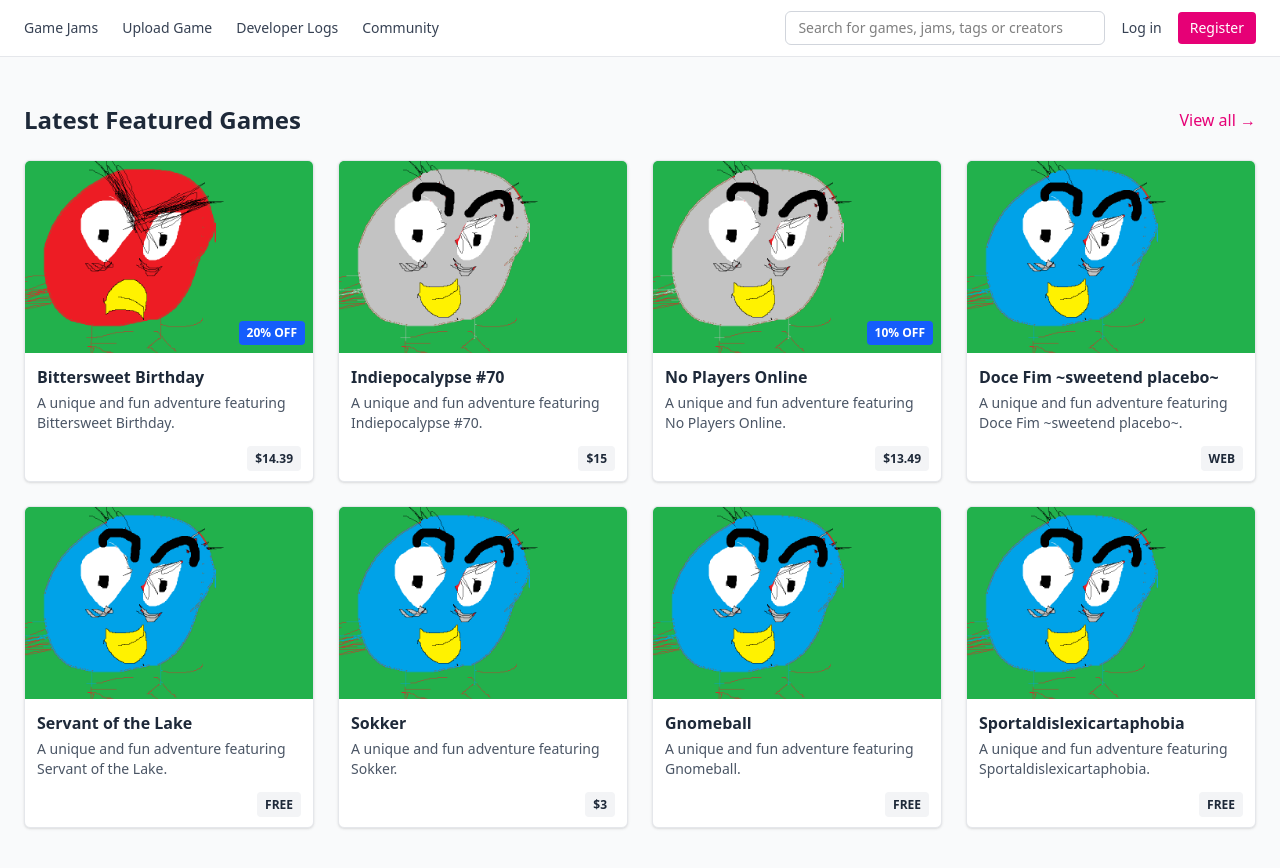
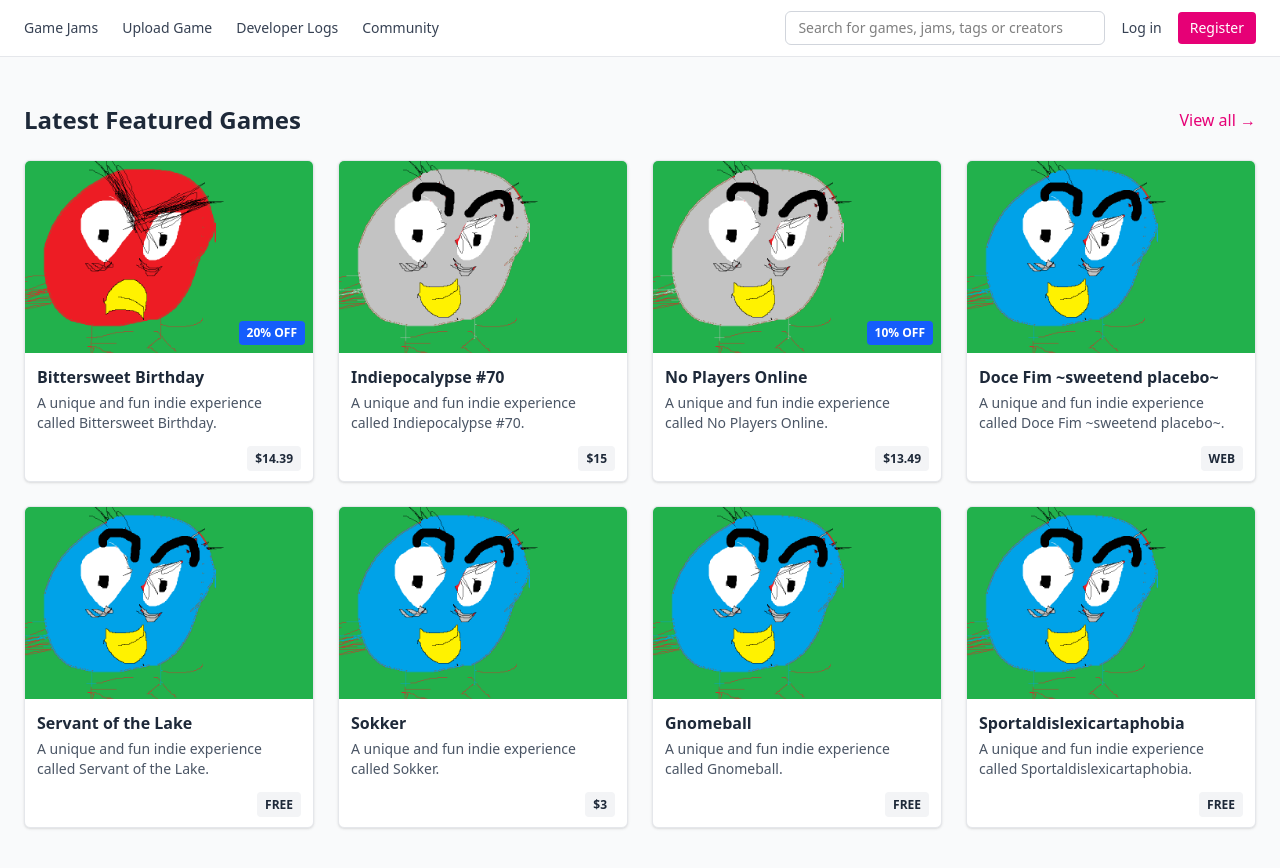
Before and after one commit to TawitBurinkulDdtc/nextexample2, a Next.js app: page / in a window 1280 px wide. Built offline with nearby package versions, Linux system fonts and the light colour scheme.

Commit message:
Ask ai to make it have clickable link

```diff
--- a/app/layout.tsx
+++ b/app/layout.tsx
@@ -13,8 +13,8 @@ const geistMono = Geist_Mono({
 });
 
 export const metadata: Metadata = {
-  title: "Game Search",
-  description: "An indie game showcase site inspired by Itch.io",
+  title: "Game Search Showcase",
+  description: "Inspired by Itch.io, made with Next.js",
 };
 
 export default function RootLayout({
@@ -27,10 +27,10 @@ export default function RootLayout({
       <body
         className={`${geistSans.variable} ${geistMono.variable} antialiased bg-gray-50`}
       >
-        {/* Top navigation bar */}
+        {/* Top Navigation Bar */}
         <header className="fixed top-0 left-0 right-0 bg-white border-b border-gray-200 z-50">
           <div className="max-w-7xl mx-auto flex items-center justify-between px-6 h-14">
-            {/* Left nav links */}
+            {/* Navigation Links */}
             <nav className="flex items-center space-x-6 text-sm font-medium text-gray-700">
               <a href="#" className="hover:text-pink-600">
                 Game Jams
@@ -46,7 +46,7 @@ export default function RootLayout({
               </a>
             </nav>
 
-            {/* Search bar */}
+            {/* Search Bar + Buttons */}
             <div className="flex items-center space-x-4">
               <input
                 type="text"
@@ -63,7 +63,7 @@ export default function RootLayout({
           </div>
         </header>
 
-        {/* Page content */}
+        {/* Main Page Content */}
         <main className="pt-16 max-w-7xl mx-auto px-6">{children}</main>
       </body>
     </html>
--- a/app/page.tsx
+++ b/app/page.tsx
@@ -8,42 +8,50 @@ export default function Home() {
       price: "$14.39",
       discount: "20% OFF",
       image: "/Angry Birb.png",
+      link: "https://en.wikipedia.org/wiki/Domestic_pigeon",
     },
     {
       title: "Indiepocalypse #70",
       price: "$15",
       image: "/Angry Birb2.png",
+      link: "https://en.wikipedia.org/wiki/Columbidae",
     },
     {
       title: "No Players Online",
       price: "$13.49",
       discount: "10% OFF",
       image: "/Angry Birb3.png",
+      link: "https://en.wikipedia.org/wiki/List_of_birds",
     },
     {
       title: "Doce Fim ~sweetend placebo~",
       price: "WEB",
       image: "/Angry Birb4.png",
+      link: "https://en.wikipedia.org/wiki/Ostrich",
     },
     {
       title: "Servant of the Lake",
       price: "FREE",
       image: "/Angry Birb5.png",
+      link: "https://en.wikipedia.org/wiki/Kiwi_(bird)",
     },
     {
       title: "Sokker",
       price: "$3",
       image: "/Angry Birb6.png",
+      link: "https://en.wikipedia.org/wiki/Soccer",
     },
     {
       title: "Gnomeball",
       price: "FREE",
       image: "/Angry Birb7.png",
+      link: "https://en.wikipedia.org/wiki/Penguin",
     },
     {
       title: "Sportaldislexicartaphobia",
       price: "FREE",
       image: "/Angry Birb8.png",
+      link: "https://en.wikipedia.org/wiki/Parrot",
     },
   ];
 
@@ -59,12 +67,15 @@ export default function Home() {
         </button>
       </div>
 
-      {/* Games Grid */}
+      {/* Game Cards Grid */}
       <div className="grid grid-cols-1 sm:grid-cols-2 lg:grid-cols-4 gap-6">
         {games.map((game, index) => (
-          <div
+          <Link
             key={index}
-            className="bg-white border border-gray-200 rounded-md shadow-sm overflow-hidden hover:shadow-md transition"
+            href={game.link}
+            target="_blank"
+            rel="noopener noreferrer"
+            className="bg-white border border-gray-200 rounded-md shadow-sm overflow-hidden hover:shadow-md transition group"
           >
             {/* Game Image */}
             <div className="relative w-full h-48 overflow-hidden">
@@ -72,14 +83,9 @@ export default function Home() {
                 src={game.image}
                 alt={game.title}
                 fill
-                className="object-cover transition-transform duration-500 hover:scale-105"
+                className="object-cover transition-transform duration-500 group-hover:scale-105"
                 unoptimized
               />
-              <Link
-                href="https://en.wikipedia.org/wiki/Domestic_pigeon"
-                className="bg-gradient-to-r from-green-600 to-green-600 text-white px-6 py-3 rounded-full
-                text-lg font-semibold hover:to-green-700 transition"
-              ></Link>
               {game.discount && (
                 <div className="absolute bottom-2 right-2 bg-blue-600 text-white text-xs font-semibold px-2 py-1 rounded">
                   {game.discount}
@@ -89,11 +95,11 @@ export default function Home() {
 
             {/* Game Info */}
             <div className="p-3">
-              <h2 className="font-semibold text-gray-800 truncate">
+              <h2 className="font-semibold text-gray-800 truncate group-hover:text-pink-600 transition-colors">
                 {game.title}
               </h2>
               <p className="text-sm text-gray-600 mt-1 line-clamp-2">
-                A unique and fun adventure featuring {game.title}.
+                A unique and fun indie experience called {game.title}.
               </p>
 
               <div className="mt-3 text-right">
@@ -102,7 +108,7 @@ export default function Home() {
                 </span>
               </div>
             </div>
-          </div>
+          </Link>
         ))}
       </div>
     </div>
```
